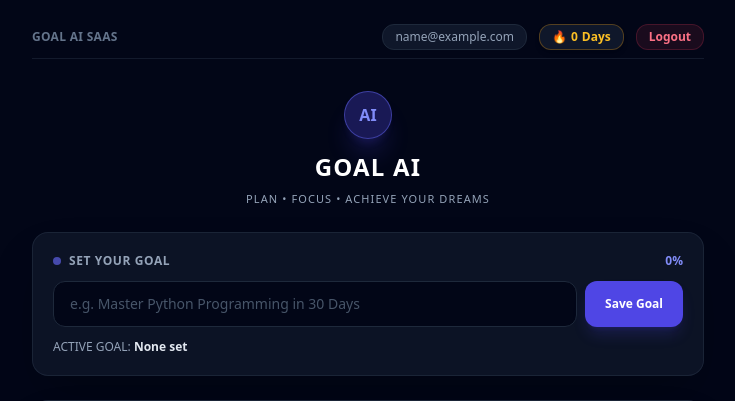
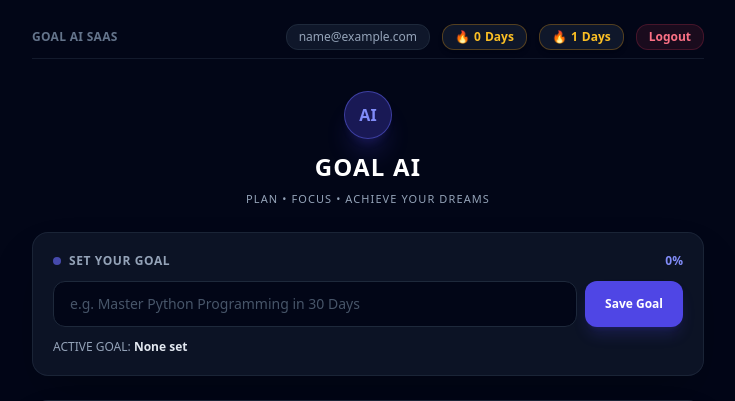
Before and after one commit to goalaiglobal-hue/goal-ai, a Flask app: page / in a window 1280 px wide. Shown: the top 401 px of the page, without its empty margins (272-1007 px from the left). Run offline with Flask 3, Linux system fonts and the light colour scheme; the visitor is signed in with stand-in values (Sample User, id 1); data that the repository does not hold is empty; some libraries are stand-ins or nearby versions.

Commit message:
Insert missing streak badge HTML element in top bar

```diff
--- a/templates/index.html
+++ b/templates/index.html
@@ -13,6 +13,7 @@
         <span class="text-xs text-slate-500 font-semibold tracking-wide uppercase">Goal AI SaaS</span>
         <div class="flex items-center space-x-3">
             <span class="text-xs text-slate-400 bg-slate-900 border border-slate-800 px-3 py-1 rounded-xl hidden sm:inline-block">{{ user_email }}</span>
+    <span class="text-xs text-amber-400 bg-slate-900 border border-amber-500/30 px-3 py-1 rounded-xl font-semibold shadow-md flex items-center gap-1">🔥 <span id="streak-count">1</span> Days</span>
     <span class="text-xs text-amber-400 bg-slate-900 border border-amber-500/30 px-3 py-1 rounded-xl font-semibold shadow-md flex items-center gap-1">🔥 <span id="streak-count">1</span> Days</span>
             <a href="/logout" class="bg-rose-500/10 hover:bg-rose-500/20 text-rose-400 border border-rose-500/20 text-xs font-semibold px-3 py-1 rounded-xl transition">Logout</a>
         </div>
```
